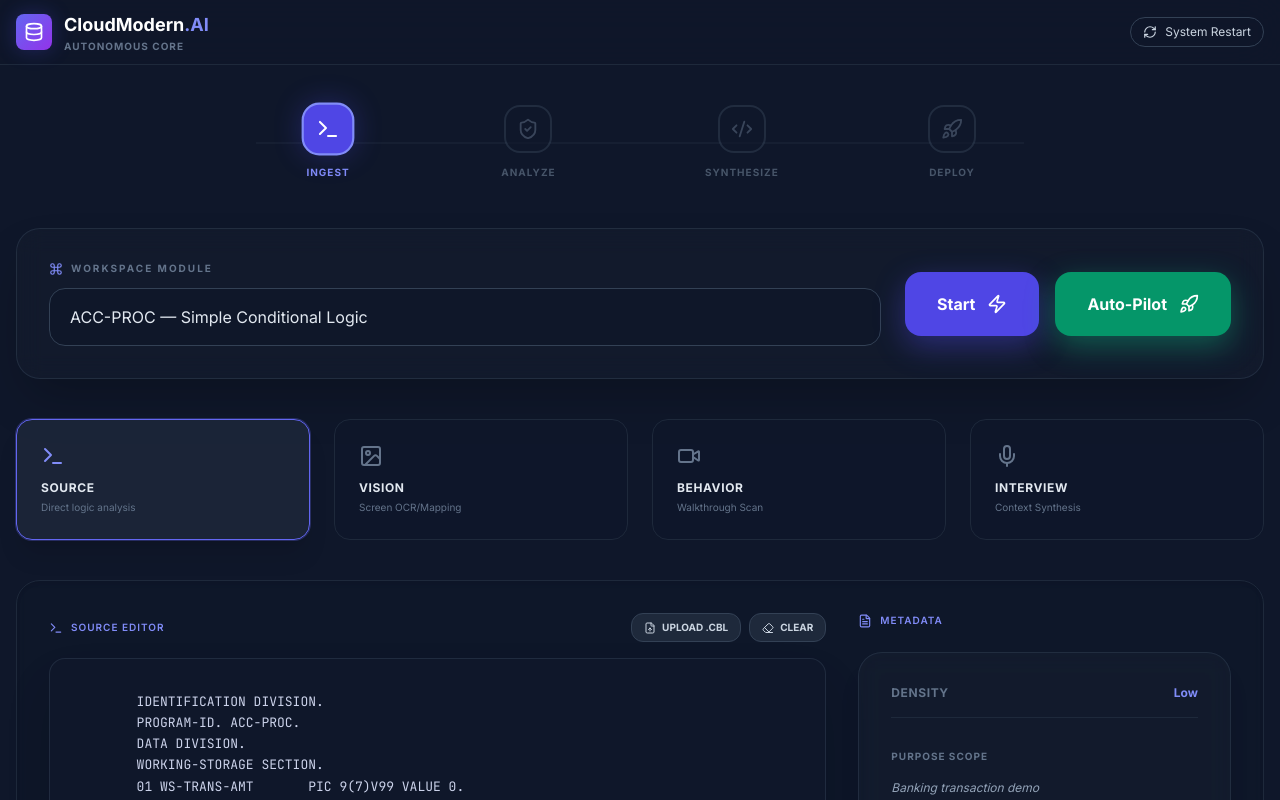
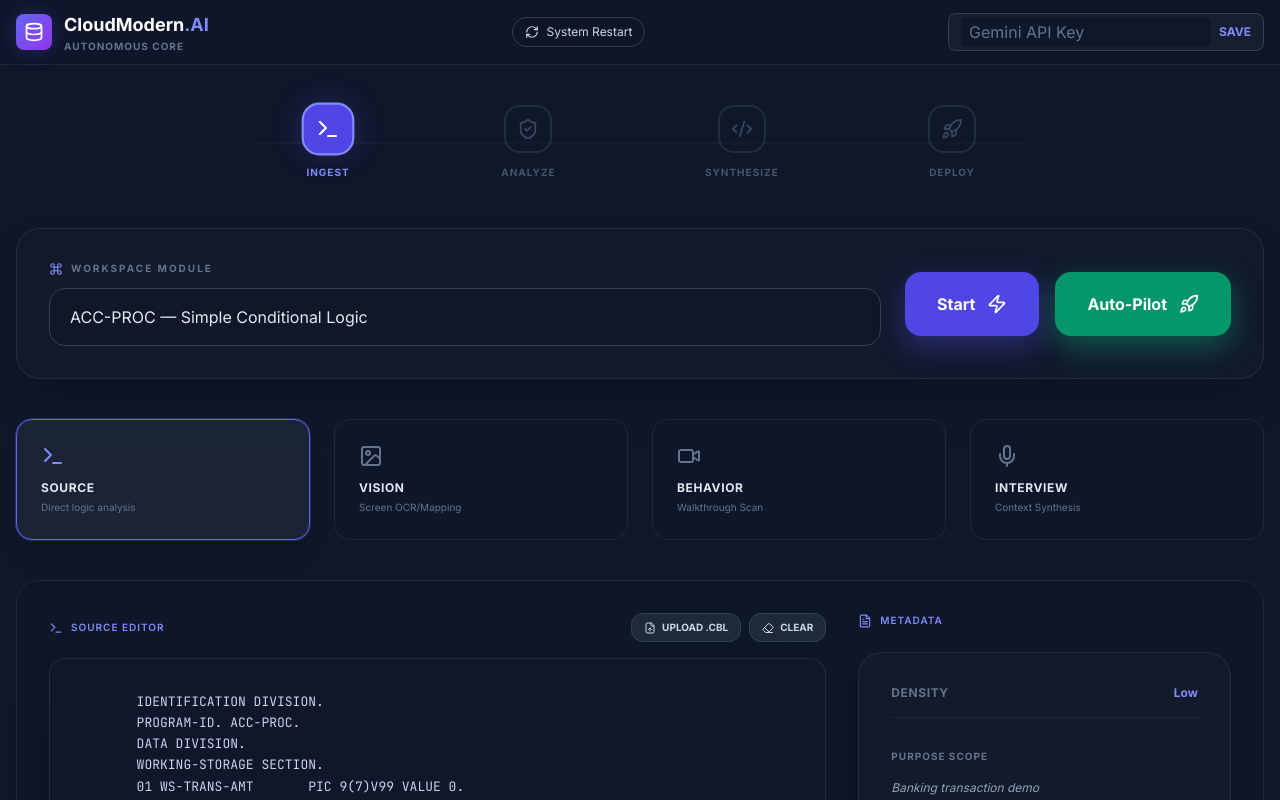
Before and after one commit to QuisTech/cobol-to-cloud-ai-surgeon, a React (Vite) app: page / in a window 1280 px wide. Shown: the top 800 px of the page. Built offline with nearby package versions, Linux system fonts and the light colour scheme.

Commit message:
feat: Implement Gemini API integration for AI-powered analysis and modernization workflows, including API key management.

```diff
--- a/App.tsx
+++ b/App.tsx
@@ -45,6 +45,8 @@
 import AnalysisDisplay from './components/AnalysisDisplay';
 import CodeDisplay from './components/CodeDisplay';
 import VisionAnalysisDisplay from './components/VisionAnalysisDisplay';
+import { ApiKeyInput } from './components/ApiKeyInput';
+import { getApiKey } from './utils/apiKey';
 
 declare global {
   interface AIStudio {
@@ -79,12 +81,12 @@
   const [analysisMode, setAnalysisMode] = useState<'code' | 'image' | 'video' | 'audio'>('code');
   const [audioSubMode, setAudioSubMode] = useState<'live' | 'upload'>('live');
   const [uploadedImage, setUploadedImage] = useState<string | null>(null);
-  const [uploadedVideo, setUploadedVideo] = useState<{data: string, type: string, name: string} | null>(null);
+  const [uploadedVideo, setUploadedVideo] = useState<{ data: string, type: string, name: string } | null>(null);
   const [pendingAudioFiles, setPendingAudioFiles] = useState<File[]>([]);
 
   // Preview States
   const [previewVideoUrl, setPreviewVideoUrl] = useState<string | null>(null);
-  const [activeAudioPreview, setActiveAudioPreview] = useState<{index: number, audio?: HTMLAudioElement, isSpeaking?: boolean} | null>(null);
+  const [activeAudioPreview, setActiveAudioPreview] = useState<{ index: number, audio?: HTMLAudioElement, isSpeaking?: boolean } | null>(null);
 
   const [isInterviewing, setIsInterviewing] = useState(false);
   const [transcriptions, setTranscriptions] = useState<string[]>([]);
@@ -125,6 +127,9 @@
   };
 
   const ensureApiKey = async () => {
+    const storedKey = getApiKey();
+    if (storedKey) return true;
+
     if (window.aistudio) {
       const hasKey = await window.aistudio.hasSelectedApiKey();
       if (!hasKey) {
@@ -136,10 +141,10 @@
 
   const resetMigration = () => {
     if (sessionRef.current) {
-      try { sessionRef.current.close(); } catch (e) {}
+      try { sessionRef.current.close(); } catch (e) { }
       sessionRef.current = null;
     }
-    sourcesRef.current.forEach(source => { try { source.stop(); } catch (e) {} });
+    sourcesRef.current.forEach(source => { try { source.stop(); } catch (e) { } });
     sourcesRef.current.clear();
     nextStartTimeRef.current = 0;
 
@@ -196,7 +201,7 @@
         ctx.fillText(label, 80, y);
         ctx.fillStyle = isInput ? '#FFFFFF' : '#00AA00';
         // Simulate an underscore underline for inputs
-        if(isInput) {
+        if (isInput) {
           ctx.fillStyle = '#333333';
           ctx.fillRect(300, y - 24, 400, 30);
           ctx.fillStyle = '#FFFFFF';
@@ -492,9 +497,9 @@
       setIsInterviewing(true);
       setTranscriptions([]);
       addLog('Establishing Neural Audio Link...');
-      const ai = new GoogleGenAI({ apiKey: process.env.API_KEY });
-      const inCtx = new (window.AudioContext || window.webkitAudioContext)({sampleRate: 16000});
-      const outCtx = new (window.AudioContext || window.webkitAudioContext)({sampleRate: 24000});
+      const ai = new GoogleGenAI({ apiKey: getApiKey() });
+      const inCtx = new (window.AudioContext || window.webkitAudioContext)({ sampleRate: 16000 });
+      const outCtx = new (window.AudioContext || window.webkitAudioContext)({ sampleRate: 24000 });
       audioContextRef.current = outCtx;
       outNodeRef.current = outCtx.createGain();
       outNodeRef.current.connect(outCtx.destination);
@@ -508,11 +513,11 @@
             processor.onaudioprocess = (e) => {
               const input = e.inputBuffer.getChannelData(0);
               const int16 = new Int16Array(input.length);
-              for(let i=0; i<input.length; i++) int16[i] = input[i] * 32768;
+              for (let i = 0; i < input.length; i++) int16[i] = input[i] * 32768;
               const bytes = new Uint8Array(int16.buffer);
               let binary = '';
               for (let i = 0; i < bytes.byteLength; i++) binary += String.fromCharCode(bytes[i]);
-              sessionPromise.then(s => s.sendRealtimeInput({ media: { data: btoa(binary), mimeType: 'audio/pcm;rate=16000' }}));
+              sessionPromise.then(s => s.sendRealtimeInput({ media: { data: btoa(binary), mimeType: 'audio/pcm;rate=16000' } }));
             };
             source.connect(processor);
             processor.connect(inCtx.destination);
@@ -596,6 +601,7 @@
           <button onClick={resetMigration} className="flex items-center gap-2 px-3 py-1.5 rounded-full border border-slate-700 text-xs text-slate-300 hover:bg-slate-800 transition-colors">
             <RefreshCw size={14} /> System Restart
           </button>
+          <ApiKeyInput />
         </div>
       </nav>
 
@@ -609,8 +615,7 @@
             { Icon: Rocket, label: 'Deploy' }
           ].map((item, i) => (
             <div key={i} className="flex flex-col items-center gap-3">
-              <div className={`w-12 h-12 rounded-2xl border-2 flex items-center justify-center transition-all duration-700 ${
-                i <= currentStepIndex
+              <div className={`w-12 h-12 rounded-2xl border-2 flex items-center justify-center transition-all duration-700 ${i <= currentStepIndex
                 ? 'bg-indigo-600 border-indigo-400 shadow-[0_0_25px_rgba(79,70,229,0.3)] scale-110'
                 : 'bg-slate-900 border-slate-700 opacity-50'
                 }`}>
@@ -626,7 +631,7 @@
             <div className="bg-red-500/10 border border-red-500/30 rounded-2xl p-6 flex flex-col gap-4 text-red-400 mb-8 shadow-xl animate-in fade-in slide-in-from-top-4 border-l-4 border-l-red-500">
               <div className="flex items-center gap-3 font-bold text-lg"><AlertTriangle className="text-red-500" size={24} /> Neural Exception</div>
               <p className="text-sm leading-relaxed">{state.error}</p>
-              <button onClick={() => setState(prev => ({...prev, error: undefined}))} className="text-xs font-bold uppercase text-red-400/70 hover:text-red-400 flex items-center gap-1 w-fit">
+              <button onClick={() => setState(prev => ({ ...prev, error: undefined }))} className="text-xs font-bold uppercase text-red-400/70 hover:text-red-400 flex items-center gap-1 w-fit">
                 <X size={14} /> Clear Alert
               </button>
             </div>
@@ -706,8 +711,7 @@
                       <button
                         key={mode.id}
                         onClick={() => setAnalysisMode(mode.id as any)}
-                        className={`p-6 rounded-2xl border text-left flex flex-col gap-3 transition-all relative overflow-hidden group ${
-                          analysisMode === mode.id
+                        className={`p-6 rounded-2xl border text-left flex flex-col gap-3 transition-all relative overflow-hidden group ${analysisMode === mode.id
                           ? `bg-slate-800/80 border-indigo-500 shadow-xl ring-1 ring-indigo-500/30`
                           : 'bg-slate-900/50 border-slate-800 hover:border-slate-700 hover:bg-slate-800'
                           }`}
@@ -797,7 +801,7 @@
                           accept="image/*"
                           onChange={(e) => {
                             const f = e.target.files?.[0];
-                            if(f){
+                            if (f) {
                               const r = new FileReader();
                               r.onloadend = () => setUploadedImage(r.result as string);
                               r.readAsDataURL(f);
@@ -835,7 +839,7 @@
                                 onClick={() => setUploadedImage(null)}
                                 className="absolute -top-3 -right-3 p-2 bg-red-500 text-white rounded-full shadow-lg hover:bg-red-400 transition-colors"
                               >
-                                 <X size={16}/>
+                                <X size={16} />
                               </button>
                             </div>
                             <button
@@ -859,11 +863,11 @@
                           accept="video/*"
                           onChange={(e) => {
                             const f = e.target.files?.[0];
-                            if(f){
+                            if (f) {
                               const r = new FileReader();
                               r.onloadend = () => {
                                 const b = (r.result as string).split(',')[1];
-                                setUploadedVideo({data: b, type: f.type, name: f.name});
+                                setUploadedVideo({ data: b, type: f.type, name: f.name });
                               };
                               r.readAsDataURL(f);
                             }
@@ -896,7 +900,7 @@
                           <div className="space-y-6">
                             <div className="bg-slate-800/50 p-6 rounded-3xl border border-purple-500/30 flex items-center justify-between shadow-xl">
                               <div className="flex items-center gap-4">
-                                <div className="p-3 bg-purple-500/20 text-purple-400 rounded-xl"><Video size={24}/></div>
+                                <div className="p-3 bg-purple-500/20 text-purple-400 rounded-xl"><Video size={24} /></div>
                                 <div>
                                   <h4 className="text-sm font-bold">{uploadedVideo.name}</h4>
                                   <p className="text-[10px] text-slate-500 font-mono uppercase">Staged for Behavioral Analysis</p>
@@ -911,7 +915,7 @@
                                   <Play size={18} fill="currentColor" />
                                 </button>
                                 <button onClick={() => setUploadedVideo(null)} className="p-2 bg-red-500/10 hover:bg-red-500/20 text-red-400 rounded-lg transition-colors border border-red-500/20">
-                                  <Trash2 size={18}/>
+                                  <Trash2 size={18} />
                                 </button>
                               </div>
                             </div>
@@ -930,13 +934,13 @@
                               <div className="bg-slate-800/40 p-5 rounded-xl border border-slate-800">
                                 <span className="text-[10px] text-slate-500 font-bold uppercase tracking-wider">Navigation Tree</span>
                                 <ul className="text-xs list-disc pl-4 mt-4 space-y-2 text-slate-300 font-medium">
-                                    {state.videoAnalysis.navigationPatterns.map((p,i)=><li key={i}>{p}</li>)}
+                                  {state.videoAnalysis.navigationPatterns.map((p, i) => <li key={i}>{p}</li>)}
                                 </ul>
                               </div>
                               <div className="bg-slate-800/40 p-5 rounded-xl border border-slate-800">
                                 <span className="text-[10px] text-slate-500 font-bold uppercase tracking-wider">Screen Objects</span>
                                 <ul className="text-xs list-disc pl-4 mt-4 space-y-2 text-slate-300 font-medium">
-                                    {state.videoAnalysis.uiComponents.map((p,i)=><li key={i}>{p}</li>)}
+                                  {state.videoAnalysis.uiComponents.map((p, i) => <li key={i}>{p}</li>)}
                                 </ul>
                               </div>
                             </div>
@@ -965,7 +969,7 @@
                             )}
                             {transcriptions.length > 0 && (
                               <div className="w-full mt-6 bg-slate-950/50 p-6 rounded-2xl border border-blue-500/10 max-h-48 overflow-y-auto space-y-3 custom-scrollbar">
-                                   {transcriptions.map((t,i) => <div key={i} className={`text-xs p-3 rounded-lg border shadow-sm ${t.startsWith('AI:') ? 'bg-blue-600/5 text-blue-200 border-blue-500/10' : 'bg-slate-800 text-slate-400 border-slate-700'}`}>{t}</div>)}
+                                {transcriptions.map((t, i) => <div key={i} className={`text-xs p-3 rounded-lg border shadow-sm ${t.startsWith('AI:') ? 'bg-blue-600/5 text-blue-200 border-blue-500/10' : 'bg-slate-800 text-slate-400 border-slate-700'}`}>{t}</div>)}
                               </div>
                             )}
                           </div>
@@ -1006,9 +1010,9 @@
                               <div className="space-y-6 animate-in fade-in">
                                 <div className="bg-slate-800/50 rounded-3xl border border-indigo-500/30 p-8 shadow-2xl">
                                   <div className="flex items-center justify-between mb-6">
-                                        <h4 className="text-sm font-bold uppercase tracking-widest text-indigo-400 flex items-center gap-2"><Files size={16}/> Staged Stakeholder Data</h4>
+                                    <h4 className="text-sm font-bold uppercase tracking-widest text-indigo-400 flex items-center gap-2"><Files size={16} /> Staged Stakeholder Data</h4>
                                     <button onClick={() => setPendingAudioFiles([])} className="text-xs text-slate-500 hover:text-red-400 flex items-center gap-1 transition-colors">
-                                          <Trash2 size={12}/> Clear All
+                                      <Trash2 size={12} /> Clear All
                                     </button>
                                   </div>
                                   <div className="space-y-2 max-h-48 overflow-y-auto custom-scrollbar pr-2">
@@ -1018,14 +1022,13 @@
                                         <div className="flex items-center gap-3">
                                           <button
                                             onClick={() => handlePlayAudio(file, idx)}
-                                                className={`p-2 rounded-lg transition-colors flex items-center gap-1 ${
-                                                  activeAudioPreview?.index === idx
+                                            className={`p-2 rounded-lg transition-colors flex items-center gap-1 ${activeAudioPreview?.index === idx
                                               ? 'bg-indigo-500 text-white shadow-lg shadow-indigo-500/20'
                                               : 'bg-slate-800 text-slate-400 hover:text-indigo-400 hover:bg-slate-700'
                                               }`}
                                             title={activeAudioPreview?.index === idx ? "Stop Preview" : "Play Preview"}
                                           >
-                                                {activeAudioPreview?.index === idx ? <Square size={14} fill="currentColor"/> : <Play size={14} fill="currentColor"/>}
+                                            {activeAudioPreview?.index === idx ? <Square size={14} fill="currentColor" /> : <Play size={14} fill="currentColor" />}
                                           </button>
                                           <span className="text-[10px] text-indigo-400 font-bold uppercase shrink-0 px-2 py-1 bg-indigo-500/10 rounded border border-indigo-500/20">Staged</span>
                                         </div>
@@ -1045,7 +1048,7 @@
                             {state.audioUploadResults && state.audioUploadResults.length > 0 && (
                               <div className="space-y-6 mt-10">
                                 <div className="flex items-center gap-2 text-indigo-400 font-bold uppercase text-[10px] tracking-widest">
-                                      <FileUp size={14}/> Extracted Stakeholder Requirements
+                                  <FileUp size={14} /> Extracted Stakeholder Requirements
                                 </div>
                                 {state.audioUploadResults.map((res, i) => (
                                   <div key={i} className="bg-slate-800/40 border border-slate-700 rounded-2xl p-6 space-y-4 animate-in fade-in">
@@ -1054,13 +1057,13 @@
                                       <div className="space-y-2">
                                         <span className="text-slate-500 font-bold uppercase tracking-tighter block mb-1">Key Requirements</span>
                                         <ul className="list-disc pl-4 text-slate-300 space-y-1">
-                                              {res.requirements.map((r,k)=><li key={k}>{r}</li>)}
+                                          {res.requirements.map((r, k) => <li key={k}>{r}</li>)}
                                         </ul>
                                       </div>
                                       <div className="space-y-2">
                                         <span className="text-slate-500 font-bold uppercase tracking-tighter block mb-1">User Stories</span>
                                         <ul className="list-disc pl-4 text-slate-300 space-y-1">
-                                              {res.userStories.map((r,k)=><li key={k}>{r}</li>)}
+                                          {res.userStories.map((r, k) => <li key={k}>{r}</li>)}
                                         </ul>
                                       </div>
                                     </div>
--- /dev/null
+++ b/components/ApiKeyInput.tsx
@@ -0,0 +1,53 @@
+import React, { useState, useEffect } from 'react';
+
+const STORAGE_KEY = 'GEMINI_API_KEY';
+
+export const ApiKeyInput: React.FC = () => {
+    const [apiKey, setApiKey] = useState<string>('');
+    const [saved, setSaved] = useState<boolean>(false);
+
+    useEffect(() => {
+        const stored = localStorage.getItem(STORAGE_KEY) || '';
+        setApiKey(stored);
+        setSaved(!!stored);
+    }, []);
+
+    const handleSave = () => {
+        if (apiKey.trim()) {
+            localStorage.setItem(STORAGE_KEY, apiKey.trim());
+            setSaved(true);
+        }
+    };
+
+    const handleClear = () => {
+        localStorage.removeItem(STORAGE_KEY);
+        setApiKey('');
+        setSaved(false);
+    };
+
+    return (
+        <div className="flex items-center gap-2 bg-slate-800/50 border border-slate-700 rounded-lg px-3 py-1">
+            <input
+                type="password"
+                placeholder="Gemini API Key"
+                value={apiKey}
+                onChange={e => setApiKey(e.target.value)}
+                className="bg-slate-900 text-slate-200 placeholder-slate-500 rounded px-2 py-0.5 focus:outline-none focus:ring-2 focus:ring-indigo-500/50"
+            />
+            <button
+                onClick={handleSave}
+                className="text-xs font-bold uppercase text-indigo-400 hover:text-indigo-300"
+            >
+                Save
+            </button>
+            {saved && (
+                <button
+                    onClick={handleClear}
+                    className="text-xs font-bold uppercase text-red-400 hover:text-red-300"
+                >
+                    Clear
+                </button>
+            )}
+        </div>
+    );
+};
--- /dev/null
+++ b/utils/apiKey.ts
@@ -0,0 +1,8 @@
+export const getApiKey = (): string => {
+    const key = localStorage.getItem('GEMINI_API_KEY');
+    if (!key) {
+        console.warn('Gemini API key not set in localStorage');
+        return '';
+    }
+    return key;
+};
```
Also changed, not shown: services/geminiService.ts (+7 -6 lines). Lines whose indentation alone changed are shown as unchanged.
